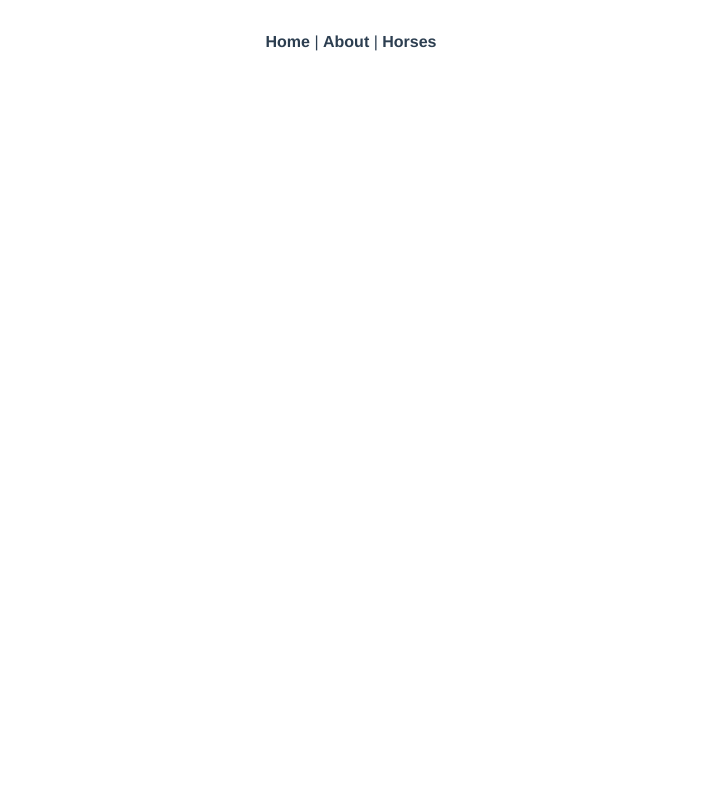
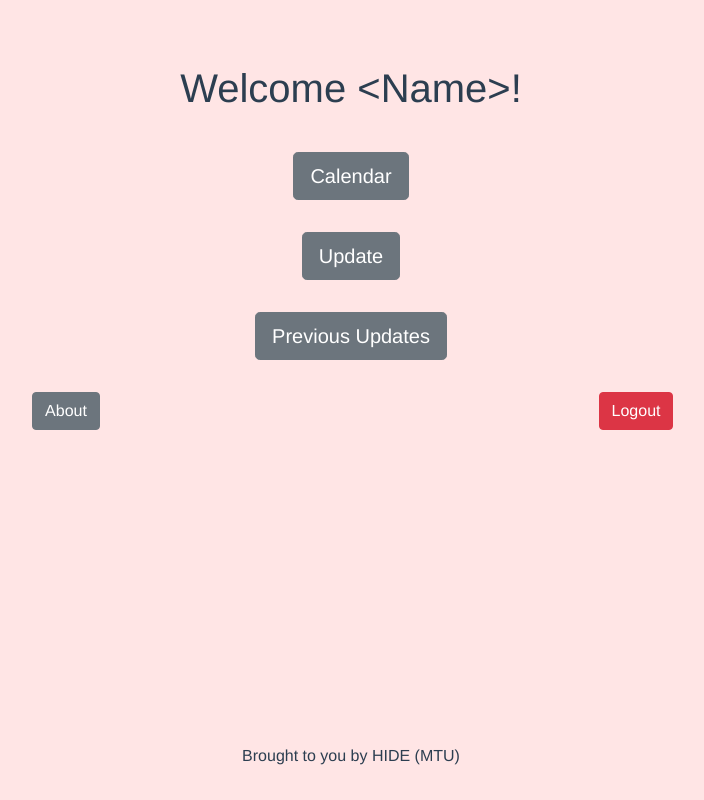
Before and after one commit to MTUHIDE/little-brothers, a Vue app in the folder frontend/: page /driver in a window 1280 px wide. Shown: the whole page, without its empty margins (289-993 px from the left). Built offline with nearby package versions, Linux system fonts and the light colour scheme.

Commit message:
added basic driver homepage

```diff
--- a/frontend/src/App.vue
+++ b/frontend/src/App.vue
@@ -1,14 +1,20 @@
 <template>
   <div id="app">
-    <div id="nav">
+    <!-- <div id="nav">
       <router-link to="/">Home</router-link> | <router-link to="/about">About</router-link> |
       <router-link to="/horses">Horses</router-link>
-    </div>
+    </div> -->
     <router-view />
+    <div class="footer">Brought to you by HIDE (MTU)</div>
   </div>
 </template>
 
 <style>
+html,
+body {
+  /* background-color: #ea9999; */
+  background-color: #ffe5e5;
+}
 #app {
   font-family: Avenir, Helvetica, Arial, sans-serif;
   -webkit-font-smoothing: antialiased;
@@ -29,4 +35,11 @@
 #nav a.router-link-exact-active {
   color: #42b983;
 }
+
+.footer {
+  position: absolute;
+  bottom: 32px;
+  left: 50%;
+  transform: translateX(-50%);
+}
 </style>
--- a/frontend/src/router/index.js
+++ b/frontend/src/router/index.js
@@ -1,34 +1,39 @@
-import Vue from "vue";
-import VueRouter from "vue-router";
-import Home from "../views/Home.vue";
-import Content from "../views/Content.vue";
+import Vue from 'vue';
+import VueRouter from 'vue-router';
+import Home from '../views/Home.vue';
+import Content from '../views/Content.vue';
+import DriverHome from '../views/driver/DriverHome.vue';
 
 Vue.use(VueRouter);
 
 const routes = [
   {
-    path: "/",
-    name: "Home",
+    path: '/',
+    name: 'Home',
     component: Home,
   },
   {
-    path: "/horses",
-    name: "Content",
+    path: '/horses',
+    name: 'Content',
     component: Content,
   },
   {
-    path: "/about",
-    name: "About",
+    path: '/about',
+    name: 'About',
     // route level code-splitting
     // this generates a separate chunk (about.[hash].js) for this route
     // which is lazy-loaded when the route is visited.
-    component: () =>
-      import(/* webpackChunkName: "about" */ "../views/About.vue"),
+    component: () => import(/* webpackChunkName: "about" */ '../views/About.vue'),
+  },
+  {
+    path: '/driver',
+    name: 'DriverHome',
+    component: DriverHome,
   },
 ];
 
 const router = new VueRouter({
-  mode: "history",
+  mode: 'history',
   base: process.env.BASE_URL,
   routes,
 });
--- /dev/null
+++ b/frontend/src/views/driver/DriverHome.vue
@@ -0,0 +1,41 @@
+<template>
+  <b-container>
+    <b-row class="mt-md">
+      <b-col>
+        <h1>Welcome &lt;Name&gt;!</h1>
+      </b-col>
+    </b-row>
+    <b-row>
+      <b-col>
+        <b-button size="lg">Calendar</b-button>
+      </b-col>
+    </b-row>
+    <b-row>
+      <b-col>
+        <b-button size="lg">Update</b-button>
+      </b-col>
+    </b-row>
+    <b-row>
+      <b-col>
+        <b-button size="lg">Previous Updates</b-button>
+      </b-col>
+    </b-row>
+    <b-row>
+      <b-col><b-button>About</b-button></b-col>
+      <b-col><b-button variant="danger">Logout</b-button></b-col>
+    </b-row>
+  </b-container>
+</template>
+
+<script>
+export default {};
+</script>
+
+<style lang="scss" scoped>
+.container {
+  margin-top: 64px;
+}
+.row {
+  margin-top: 32px;
+}
+</style>
```
